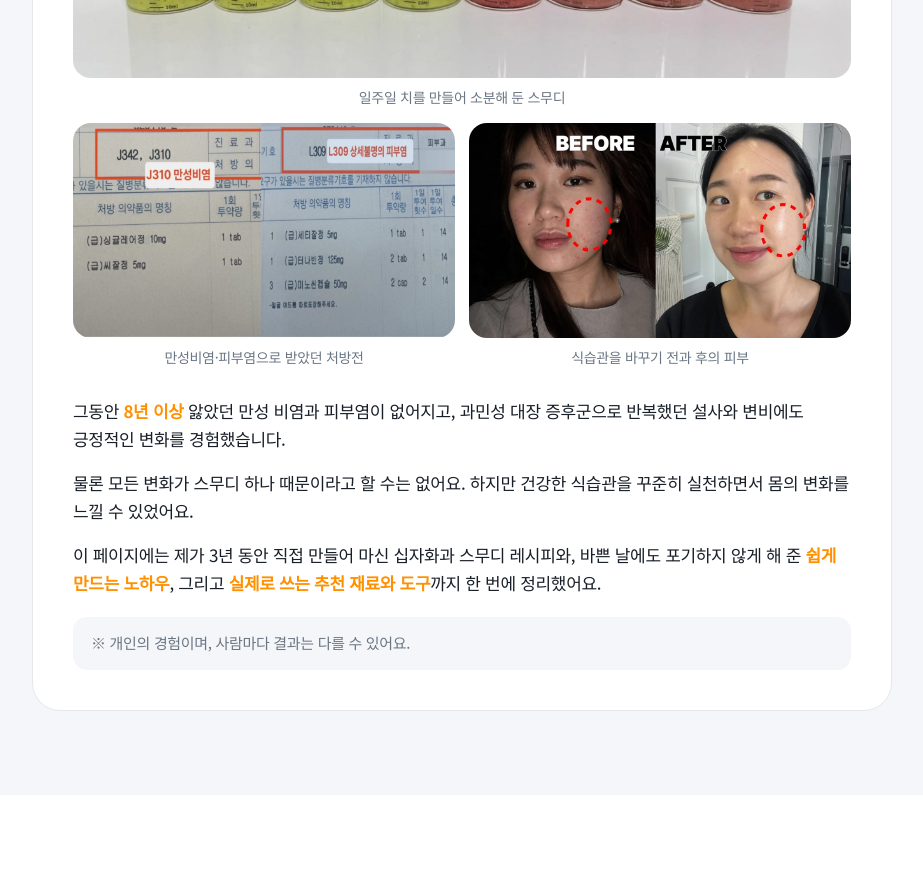
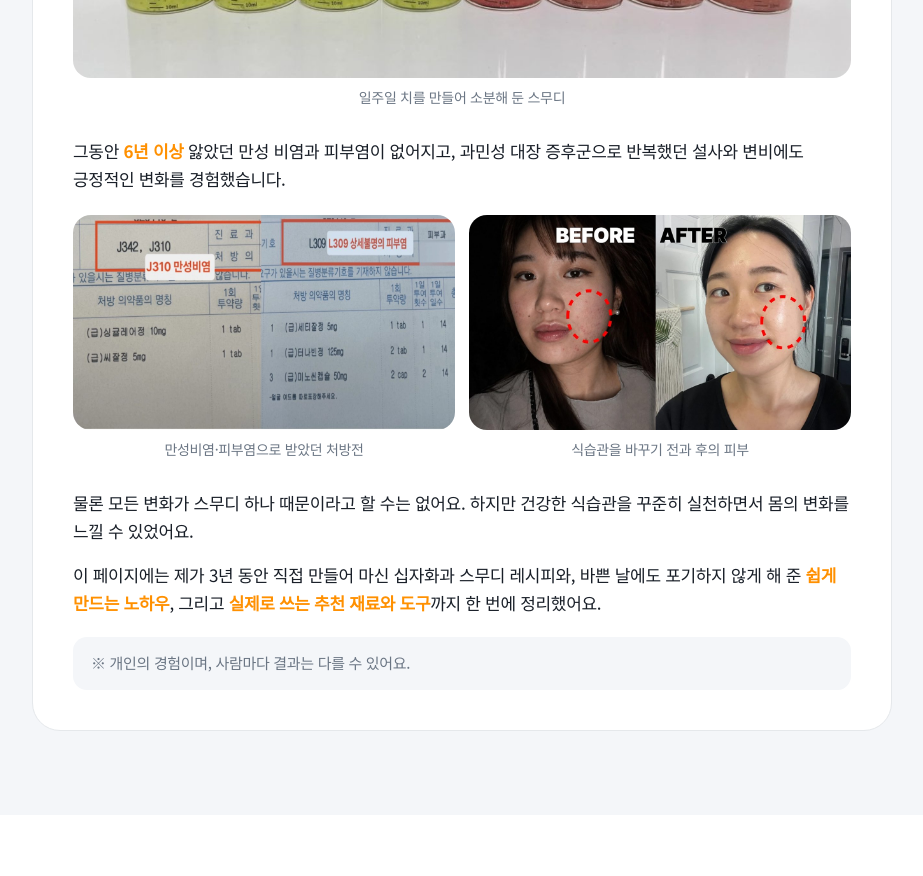
Before and after one commit to bomom0401-web/shinchaeso-smoothie, a plain HTML site: page index.html in a window 1280 px wide. Shown: the part 1880-2756 px from the top of the page, without its empty margins (178-1101 px from the left). Drawn offline with Linux system fonts and the light colour scheme.

Commit message:
01 섹션: 처방전·피부 사진을 경험 문장 뒤로, 6년 이상으로 수정
Co-Authored-By: Claude Opus 5.5 <noreply@anthropic.com>
Claude-Session: https://claude.ai/code/session_01KrRcC4d1fYwW1D3jiga8SM

```diff
--- a/index.html
+++ b/index.html
@@ -388,10 +388,12 @@
       <p>저는 이 스무디를 마신 지 어느덧 <span class="hl">3년</span>이 되었습니다.</p>
       <div class="sphotos">
         <figure class="wide"><img src="img/story-smoothie.jpg" alt="소분해 둔 연두 스무디와 핑크 스무디" loading="lazy"><figcaption>일주일 치를 만들어 소분해 둔 스무디</figcaption></figure>
+      </div>
+      <p>그동안 <span class="hl">6년 이상</span> 앓았던 만성 비염과 피부염이 없어지고, 과민성 대장 증후군으로 반복했던 설사와 변비에도 긍정적인 변화를 경험했습니다.</p>
+      <div class="sphotos">
         <figure><img src="img/story-rx.jpg" alt="만성비염과 피부염으로 받았던 처방전" loading="lazy"><figcaption>만성비염·피부염으로 받았던 처방전</figcaption></figure>
         <figure><img src="img/story-skin.jpg" alt="피부 변화 비포 애프터" loading="lazy"><figcaption>식습관을 바꾸기 전과 후의 피부</figcaption></figure>
       </div>
-      <p>그동안 <span class="hl">8년 이상</span> 앓았던 만성 비염과 피부염이 없어지고, 과민성 대장 증후군으로 반복했던 설사와 변비에도 긍정적인 변화를 경험했습니다.</p>
       <p>물론 모든 변화가 스무디 하나 때문이라고 할 수는 없어요. 하지만 건강한 식습관을 꾸준히 실천하면서 몸의 변화를 느낄 수 있었어요.</p>
       <p>이 페이지에는 제가 3년 동안 직접 만들어 마신 십자화과 스무디 레시피와, 바쁜 날에도 포기하지 않게 해 준 <span class="hl">쉽게 만드는 노하우</span>, 그리고 <span class="hl">실제로 쓰는 추천 재료와 도구</span>까지 한 번에 정리했어요.</p>
       <p class="note">※ 개인의 경험이며, 사람마다 결과는 다를 수 있어요.</p>
```
